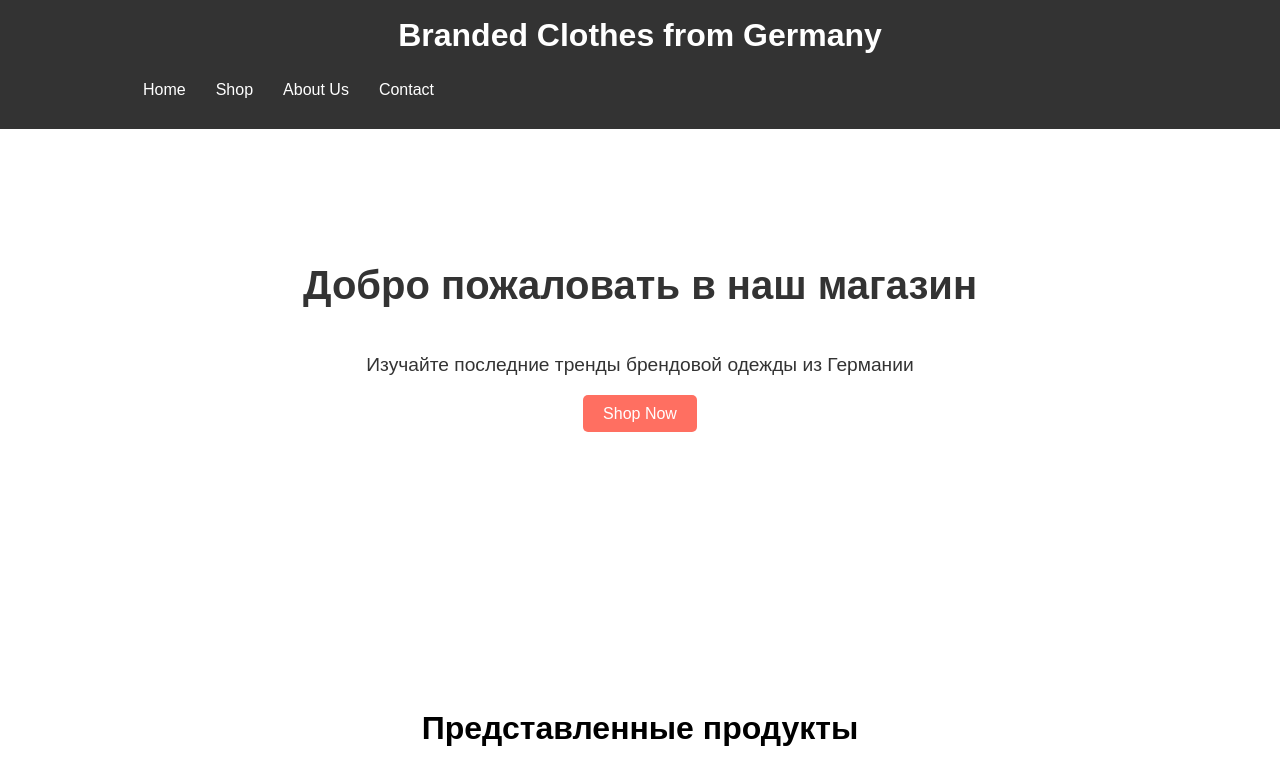
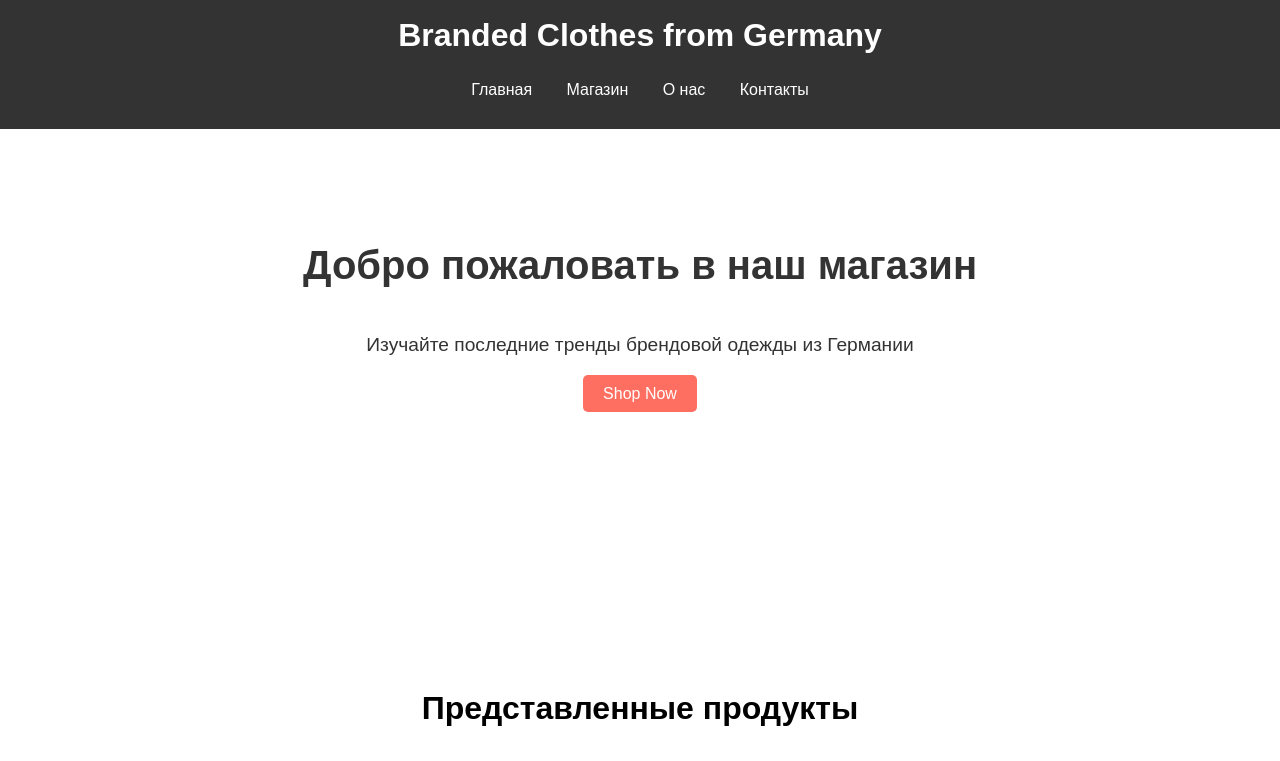
Before and after one commit to komar0off/germany, a plain HTML site: page index.html in a window 1280 px wide. Shown: the top 761 px of the page. Drawn offline with Linux system fonts and the light colour scheme.

Commit message:
Update index.html

```diff
--- a/index.html
+++ b/index.html
@@ -1,9 +1,9 @@
 <!DOCTYPE html>
-<html lang="en">
+<html lang="ru">
 <head>
     <meta charset="UTF-8">
     <meta name="viewport" content="width=device-width, initial-scale=1.0">
-    <title>Clothes from Germany</title>
+    <title>Branded Clothes from Germany</title>
     <link rel="stylesheet" href="styles.css">
 </head>
 <body>
@@ -11,18 +11,16 @@
         <div class="container">
             <h1>Branded Clothes from Germany</h1>
             <nav>
-                <div class="menu-icon" id="menuIcon">☰</div>
-                <ul class="nav-links" id="navLinks">
-                    <li><a href="index.html">Home</a></li>
-                    <li><a href="#">Shop</a></li>
-                    <li><a href="about.html">About Us</a></li>
-                    <li><a href="contact.html">Contact</a></li>
+                <ul>
+                    <li><a href="index.html">Главная</a></li>
+                    <li><a href="#">Магазин</a></li>
+                    <li><a href="about.html">О нас</a></li>
+                    <li><a href="contact.html">Контакты</a></li>
                 </ul>
             </nav>
         </div>
     </header>
 
-    <main>
     <section class="hero">
         <div class="container">
             <h2>Добро пожаловать в наш магазин</h2>
@@ -57,14 +55,10 @@
         </div>
     </section>
 
-    </main>
-
     <footer>
         <div class="container">
             <p>&copy; 2023 Branded Clothes from Germany. All rights reserved.</p>
         </div>
     </footer>
-
-
 </body>
 </html>
```
Lines whose indentation alone changed are shown as unchanged.
